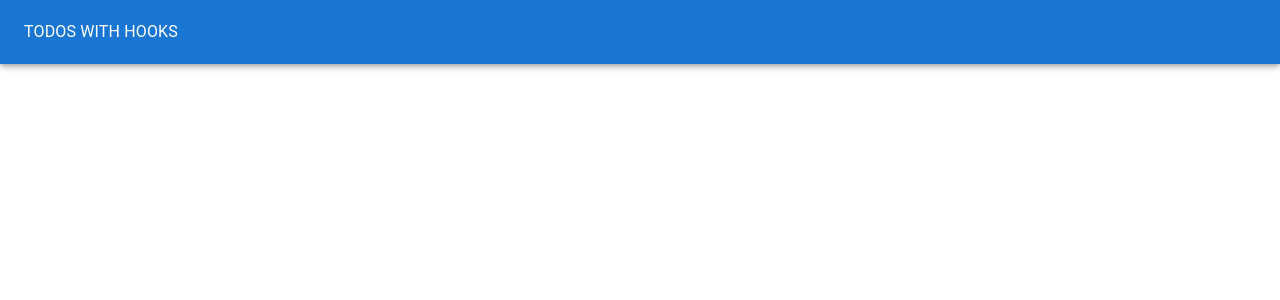
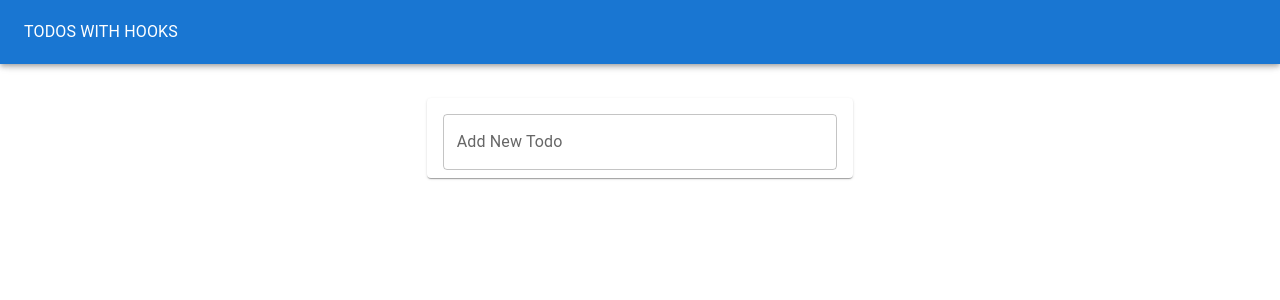
Before and after one commit to liniolinial/react-hook-project, a React (Create React App) app: page / in a window 1280 px wide. Shown: the top 300 px of the page. Built offline with nearby package versions, Linux system fonts and the light colour scheme.

Commit message:
I forgot to commit it;;

```diff
--- a/package.json
+++ b/package.json
@@ -5,6 +5,7 @@
   "dependencies": {
     "@emotion/react": "^11.11.1",
     "@emotion/styled": "^11.11.0",
+    "@mui/icons-material": "^5.14.1",
     "@mui/material": "^5.14.2",
     "@testing-library/jest-dom": "^5.17.0",
     "@testing-library/react": "^13.4.0",
--- a/src/App.js
+++ b/src/App.js
@@ -1,5 +1,4 @@
-// import logo from "./logo.svg";
-import React, { Component } from "react";
+import React from "react";
 import TodoApp from "./components/TodoApp/TodoApp";
 
 import "./App.scss";
--- /dev/null
+++ b/src/components/EditTodoForm/EditTodoForm.js
@@ -0,0 +1,26 @@
+import React from "react";
+import TextField from "@mui/material/TextField";
+import useInputState from "../hooks/useInputState";
+
+export default function EditTodoForm({ id, task, editTodo, toggleEditForm }) {
+  const [value, handleChange, reset] = useInputState(task);
+
+  return (
+    <form
+      onSubmit={(e) => {
+        e.preventDefault();
+        editTodo(id, value);
+        reset();
+        toggleEditForm();
+      }}
+      style={{ marginLeft: "1rem", width: "50%" }}>
+      <TextField
+        value={value}
+        onChange={handleChange}
+        margin='normal'
+        fullWidth
+        autoFocus
+      />
+    </form>
+  );
+}
--- a/src/components/TodoApp/TodoApp.js
+++ b/src/components/TodoApp/TodoApp.js
@@ -1,14 +1,79 @@
-import React from "react";
+import React, { useEffect } from "react";
+import TodoList from "../TodoList/TodoList";
+import TodoForm from "../TodoForm/TodoForm";
+import useTodoState from "../hooks/useTodoState";
+
 import Typography from "@mui/material/Typography";
 import Paper from "@mui/material/Paper";
 import AppBar from "@mui/material/AppBar";
 import Toolbar from "@mui/material/Toolbar";
 import Grid from "@mui/material/Grid";
 
-export default function Todo() {
+export default function TodoApp() {
+  // instead of hardcoding
+  const initialTodos = JSON.parse(window.localStorage.getItem("todos") || "[]");
+
+  // extract out using Destructuring, all the things that I need
+  const { todos, addTodo, removeTodo, toggleTodo, editTodo } =
+    useTodoState(initialTodos);
+
+  // const initialTodos = [
+  //   { id: 1, task: "Clean Fishtank", completed: false },
+  //   { id: 2, task: "Wash Car", completed: true },
+  //   { id: 3, task: "Grow Beard", completed: false },
+  // ];
+
+  // Here lists every single functions/methods that would be passed by the child component, but moved in useTodoState (Hook)
+
+  // // without importing customState, you can also add the useState directly in current Component(Parent Component)
+  // // in this case: getter function and setter function as a initial State
+  // // getter function: prevent Value
+  // // setter function: set/ change the Value
+  // const [todos, setTodos] = useState(initialTodos);
+
+  useEffect(() => {
+    window.localStorage.setItem("todos", JSON.stringify(todos));
+    // optional Condition: update, when todos changes
+  }, [todos]);
+
+  // // display the input Task in TodoForm
+  // const addTodo = (newTodoText) => {
+  //   setTodos([...todos, { id: uuidv4(), task: newTodoText, completed: false }]);
+  //   // arr concatenation:
+  //   // add: old values(spread syntax) + new values(arg newTodoText -> task )
+  // };
+
+  // // Delete btn
+  // const removeTodo = (todoId) => {
+  //   // filter out removed todo
+  //   // identify with id: just clicked item should be removed
+  //   const updatedTodos = todos.filter((todo) => todo.id !== todoId);
+  //   // call setTodos with new todos arr: setter function: display updated removed values
+  //   setTodos(updatedTodos);
+  // };
+
+  // // toggling for checkbox and line-through in TodoItem (general name used here)
+  // const toggleTodo = (todoId) => {
+  //   const updatedTodos = todos.map((todo) =>
+  //     todo.id === todoId ? { ...todo, completed: !todo.completed } : todo,
+  //   );
+  //   // call the main updateTodos function in setter function setTodos, to change the value in order
+  //   setTodos(updatedTodos);
+  // };
+
+  // // Edit btn
+  // // editing toggle is in useToggleSate
+  // const editTodo = (todoId, newTask) => {
+  //   const updatedTodos = todos.map(
+  //     (todo) => (todo.id === todoId ? { ...todo, task: newTask } : todo),
+  //     // when the id equals, the prevent todo values should be shown in TodoList and the old values should be editable.
+  //   );
+  //   setTodos(updatedTodos);
+  // };
+
   return (
     <div>
-      <h1>TODOS</h1>
+      <h1>Todos</h1>
       <Paper
         style={{
           padding: 0,
@@ -22,6 +87,18 @@ export default function Todo() {
             <Typography color='inherit'>TODOS WITH HOOKS</Typography>
           </Toolbar>
         </AppBar>
+        <Grid container justifyContent='center' style={{ marginTop: "1rem" }}>
+          <Grid item xs={11} md={8} lg={4}>
+            <TodoForm addTodo={addTodo} />
+            <TodoList
+              todos={todos}
+              removeTodo={removeTodo}
+              toggleTodo={toggleTodo}
+              editTodo={editTodo}
+            />
+            {/* TodoItem is in TodoList: (important) find the Child Component! */}
+          </Grid>
+        </Grid>
       </Paper>
     </div>
   );
--- /dev/null
+++ b/src/components/TodoForm/TodoForm.js
@@ -0,0 +1,30 @@
+import React from "react";
+import Paper from "@mui/material/Paper";
+import TextField from "@mui/material/TextField";
+import useInputState from "../hooks/useInputState";
+
+// props -> {addTodo}: props Destructuring
+export default function TodoForm({ addTodo }) {
+  const [value, handleChange, reset] = useInputState("");
+
+  return (
+    <Paper style={{ margin: "1rem 0", padding: "0 1rem" }}>
+      {/* {value} */}
+      {/* this value is moved now to form addTodo(). The value would be shown here simultaneously above the input form during the writing input*/}
+      <form
+        onSubmit={(e) => {
+          e.preventDefault();
+          addTodo(value);
+          reset();
+        }}>
+        <TextField
+          value={value}
+          onChange={handleChange}
+          margin='normal'
+          label='Add New Todo'
+          fullWidth
+        />
+      </form>
+    </Paper>
+  );
+}
--- /dev/null
+++ b/src/components/TodoItem/TodoItem.js
@@ -0,0 +1,55 @@
+import React from "react";
+import EditTodoForm from "../EditTodoForm/EditTodoForm";
+import ListItem from "@mui/material/ListItem";
+import ListItemText from "@mui/material/ListItemText";
+import Checkbox from "@mui/material/Checkbox";
+import IconButton from "@mui/material/IconButton";
+import DeleteIcon from "@mui/icons-material/Delete";
+import EditIcon from "@mui/icons-material/Edit";
+import ListItemSecondaryAction from "@mui/material/ListItemSecondaryAction";
+import useToggleState from "../hooks/useToggleState";
+
+export default function TodoItem({
+  id,
+  task,
+  completed,
+  removeTodo,
+  toggleTodo,
+  editTodo,
+}) {
+  const [isEditing, toggle] = useToggleState(false);
+
+  return (
+    <ListItem style={{ height: "64px", margin: "0" }}>
+      {isEditing ? (
+        <EditTodoForm
+          editTodo={editTodo}
+          id={id}
+          task={task}
+          toggleEditForm={toggle}
+        />
+      ) : (
+        <>
+          <Checkbox
+            tabIndex={-1}
+            checked={completed}
+            onClick={() => toggleTodo(id)}
+          />
+          <ListItemText
+            style={{ textDecoration: completed ? "line-through" : "none" }}>
+            {task}
+          </ListItemText>
+          <ListItemSecondaryAction>
+            <IconButton aria-label='Delete' onClick={() => removeTodo(id)}>
+              <DeleteIcon />
+            </IconButton>
+            {/* this toggle is not related to the toggleTodo(= checkbox and line-through) but the useToggleState */}
+            <IconButton aria-label='Edit' onClick={toggle}>
+              <EditIcon />
+            </IconButton>
+          </ListItemSecondaryAction>
+        </>
+      )}
+    </ListItem>
+  );
+}
--- /dev/null
+++ b/src/components/TodoList/TodoList.js
@@ -0,0 +1,39 @@
+import React from "react";
+import Paper from "@mui/material/Paper";
+import List from "@mui/material/List";
+import Divider from "@mui/material/Divider";
+import TodoItem from "../TodoItem/TodoItem";
+
+// add the props (these are written in Parent Component as a function) as a argument in function
+// = Destructuring Props
+export default function TodoList({ todos, removeTodo, toggleTodo, editTodo }) {
+  // without if condition, the empty paper template is visible, when the localStorage is empty (not nice to see them)
+  if (todos.length)
+    return (
+      <Paper>
+        <List>
+          {todos.map((todo, idx) => (
+            <>
+              <TodoItem
+                {...todo}
+                key={todo.id}
+                removeTodo={removeTodo}
+                toggleTodo={toggleTodo}
+                editTodo={editTodo}>
+                {/* id, task, completed pass props manually with todo. It can be replaced by {...todo} */}
+                {/* id={todo.id}
+                task={todo.task}
+                completed={todo.completed}   -> {...todo} */}
+                {/* all these values are object/ props, so it could be also in TodoItem destructured. */}
+              </TodoItem>
+              {/* Boolean Condition */}
+              {idx < todos.length - 1 && <Divider />}
+              {/* = {idx < todos.length - 1 ? <Divider /> : ""} */}
+            </>
+          ))}
+        </List>
+      </Paper>
+    );
+  // without return null; it may have Error. For
+  return null;
+}
--- /dev/null
+++ b/src/components/hooks/useInputState.js
@@ -0,0 +1,15 @@
+import { useState } from "react";
+
+export default function useInputState(initialVal = "") {
+  const [value, setValue] = useState(initialVal);
+
+  const handleChange = (e) => {
+    setValue(e.target.value);
+  };
+
+  const reset = () => {
+    setValue("");
+  };
+
+  return [value, handleChange, reset];
+}
--- /dev/null
+++ b/src/components/hooks/useTodoState.js
@@ -0,0 +1,34 @@
+import { useState } from "react";
+import { v4 as uuidv4 } from "uuid";
+
+export default function useTodoState(initialTodos) {
+  const [todos, setTodos] = useState(initialTodos);
+
+  return {
+    // return objects with state references
+    todos,
+    addTodo: (newTodoText) => {
+      setTodos([
+        ...todos,
+        { id: uuidv4(), task: newTodoText, completed: false },
+      ]);
+    },
+    removeTodo: (todoId) => {
+      const updatedTodos = todos.filter((todo) => todo.id !== todoId);
+      setTodos(updatedTodos);
+    },
+
+    toggleTodo: (todoId) => {
+      const updatedTodos = todos.map((todo) =>
+        todo.id === todoId ? { ...todo, completed: !todo.completed } : todo,
+      );
+      setTodos(updatedTodos);
+    },
+    editTodo: (todoId, newTask) => {
+      const updatedTodos = todos.map((todo) =>
+        todo.id === todoId ? { ...todo, task: newTask } : todo,
+      );
+      setTodos(updatedTodos);
+    },
+  };
+}
--- /dev/null
+++ b/src/components/hooks/useToggleState.js
@@ -0,0 +1,10 @@
+import { useState } from "react";
+
+export default function useToggleState(initialVal = false) {
+  const [state, setState] = useState(initialVal);
+
+  const toggle = () => {
+    setState(!state);
+  };
+  return [state, toggle];
+}
```
Also changed, not shown: src/components/hooks/useLocalStorageState.js (added, +14 -0 lines), 1 other file (tests, documents, lock files or other folders).
